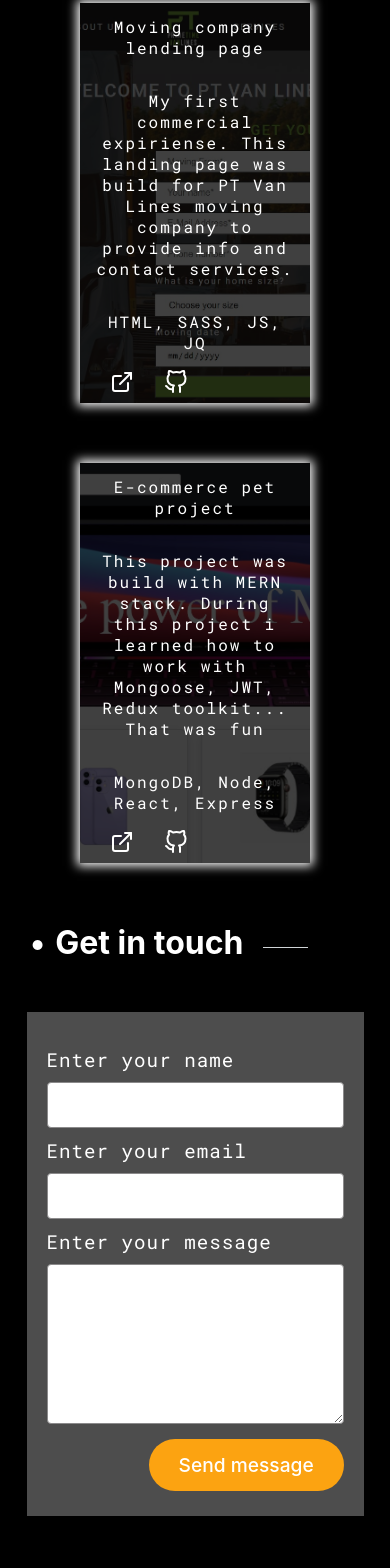
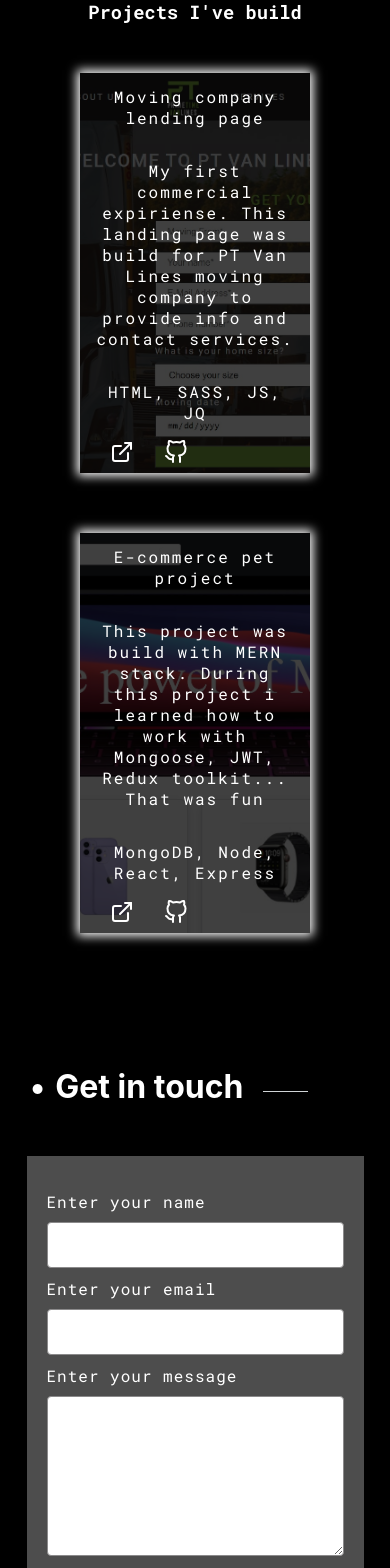
Before and after one commit to orlovaleksandr89/orlov-oleksandr-v1, a React (Create React App) app: page / in a window 390 px wide. Shown: the part 2395-3963 px from the top of the page. Built offline with nearby package versions, Linux system fonts and the light colour scheme.

Commit message:
fix project page height

```diff
--- a/src/components/common/form/Form.module.scss
+++ b/src/components/common/form/Form.module.scss
@@ -15,6 +15,7 @@
   }
   @media screen and (max-width: 480px) {
     padding: 25px 20px;
+    font-size: 1rem;
   }
 
   &_input_group {
--- a/src/components/sections/projects/Projects.module.scss
+++ b/src/components/sections/projects/Projects.module.scss
@@ -5,7 +5,7 @@
   flex-direction: column;
   background-color: var(--bg-dark-color);
   color: var(--text-white-color);
-  height: 100vh;
+  min-height: 100vh;
   width: 100%;
   padding: 50px 0;
 }
```
